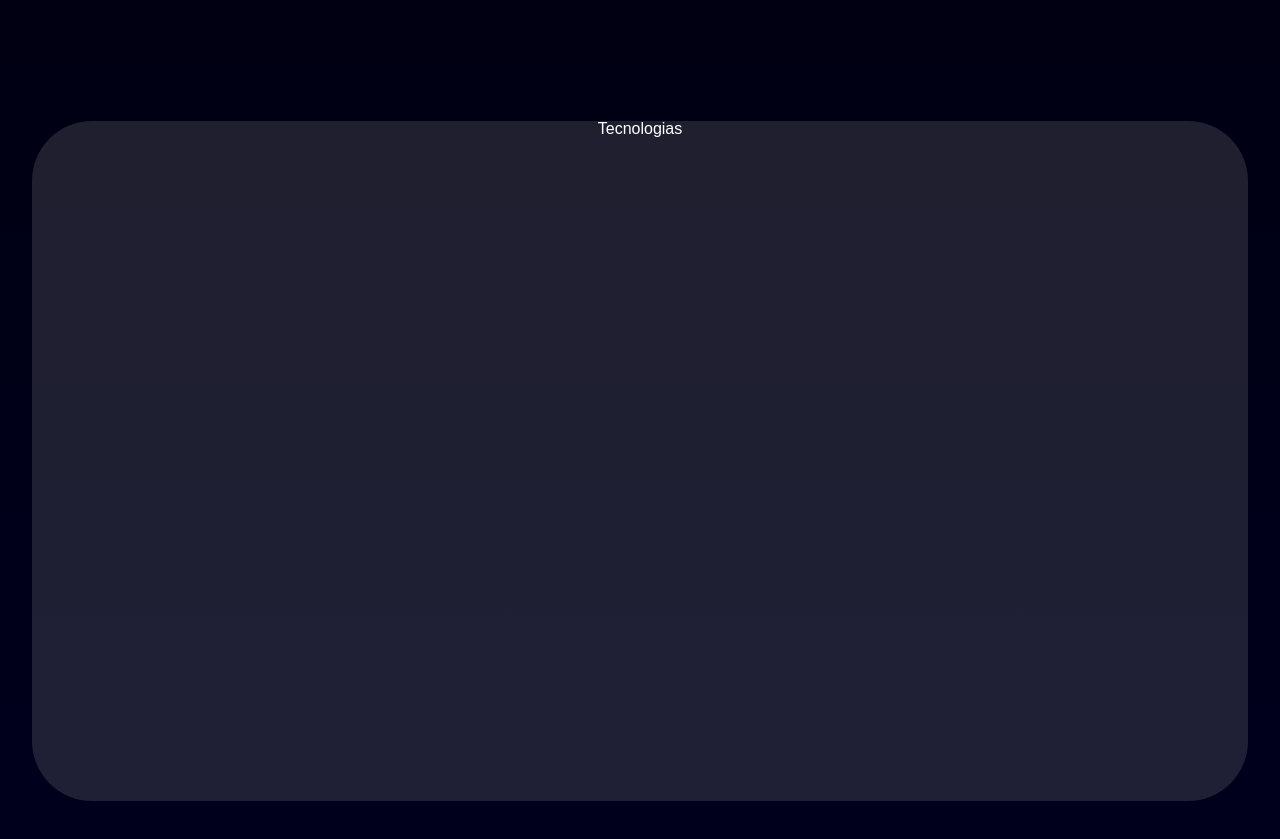
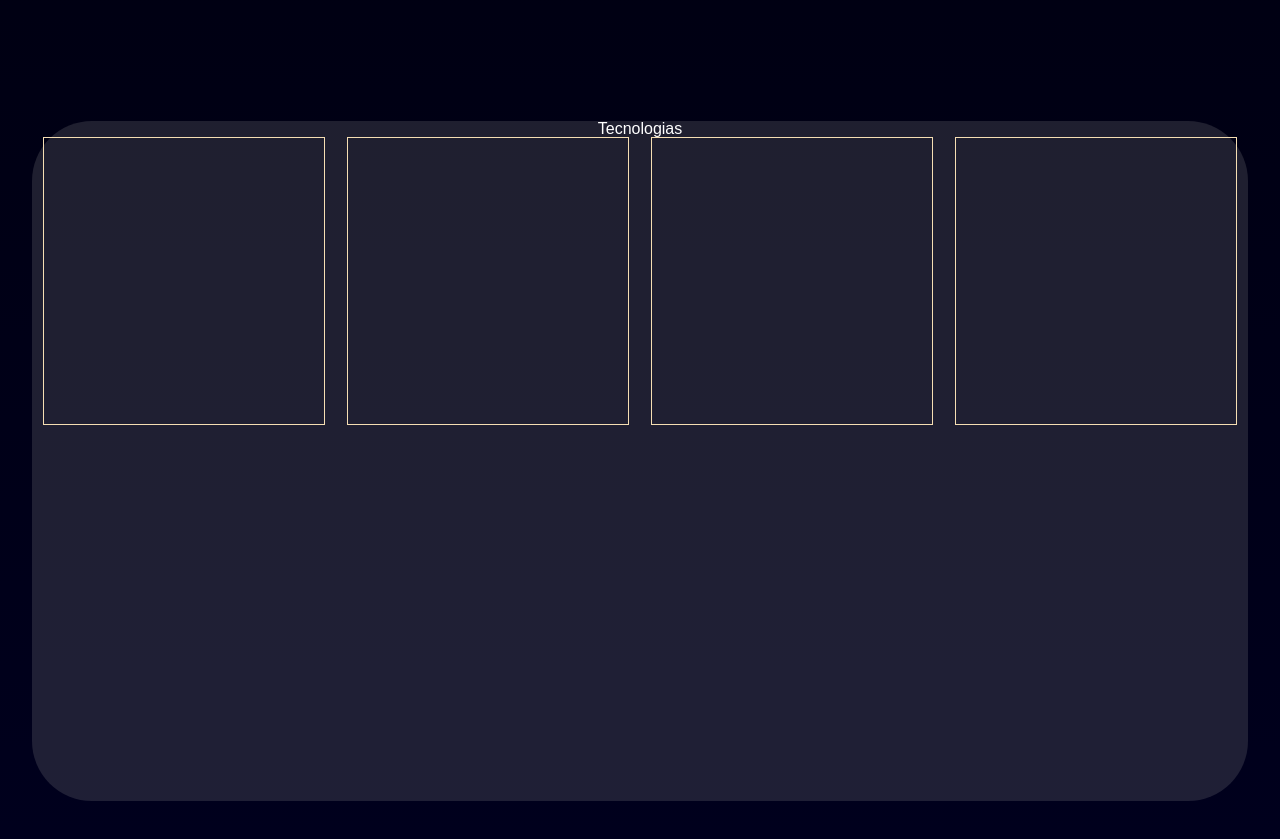
Before and after one commit to Ian-Alemida/devfollio, a React (Create React App) app: page / in a window 1280 px wide. Shown: the part 1560-2399 px from the top of the page. Built offline with nearby package versions, Linux system fonts and the light colour scheme.

Commit message:
refatoring card sucess

```diff
--- a/src/Components/Technology/CardTechnology/CardTechnology.css
+++ b/src/Components/Technology/CardTechnology/CardTechnology.css
@@ -0,0 +1,16 @@
+.technology-card{
+    width: 23%;
+    height: 100%;
+    border: 1px solid wheat;
+    transition: all 0.3s ease;
+}
+.technology-card-hover {
+    transform: scale(1.05);
+    opacity: 1;
+    z-index: 1;
+}
+
+.technology-card-not-hover {
+    transform: scale(0.9);
+    opacity: 0.5;
+}
--- a/src/Components/Technology/CardTechnology/CardTechnology.jsx
+++ b/src/Components/Technology/CardTechnology/CardTechnology.jsx
@@ -10,7 +10,6 @@ function CardTechnology () {
             card.classList.add('technology-card-not-hover')
         })
     }
-
     const handleMouseLeave = () => {
         setIsHover(false);
         document.querySelectorAll('.technology-card').forEach( card => {
--- a/src/Components/Technology/Technology.jsx
+++ b/src/Components/Technology/Technology.jsx
@@ -1,11 +1,15 @@
+import CardTechnology from './CardTechnology/CardTechnology';
 import './technology.css';
 
 function Technology (){
     return(
         <div className="content-technology">
             <h2>Tecnologias</h2>
-            <div className='content-technology-r1'>
-
+            <div className='content-technology-r'>
+                <CardTechnology></CardTechnology>
+                <CardTechnology></CardTechnology>
+                <CardTechnology></CardTechnology>
+                <CardTechnology></CardTechnology>
             </div>
         </div>
     )
--- a/src/Components/Technology/technology.css
+++ b/src/Components/Technology/technology.css
@@ -10,27 +10,10 @@
     margin-bottom: 25vh;
 }
 
-.content-technology-r1{
+.content-technology-r{
     width: 100%;
     height: 42%;
     display: flex;
     flex-direction: row;
     justify-content: space-around;
 }
-
-.technology-card{
-    width: 23%;
-    height: 100%;
-    border: 1px solid wheat;
-    transition: all 0.3s ease;
-}
-.technology-card-hover {
-    transform: scale(1.05);
-    opacity: 1;
-    z-index: 1;
-}
-
-.technology-card-not-hover {
-    transform: scale(0.9);
-    opacity: 0.5;
-}
```
